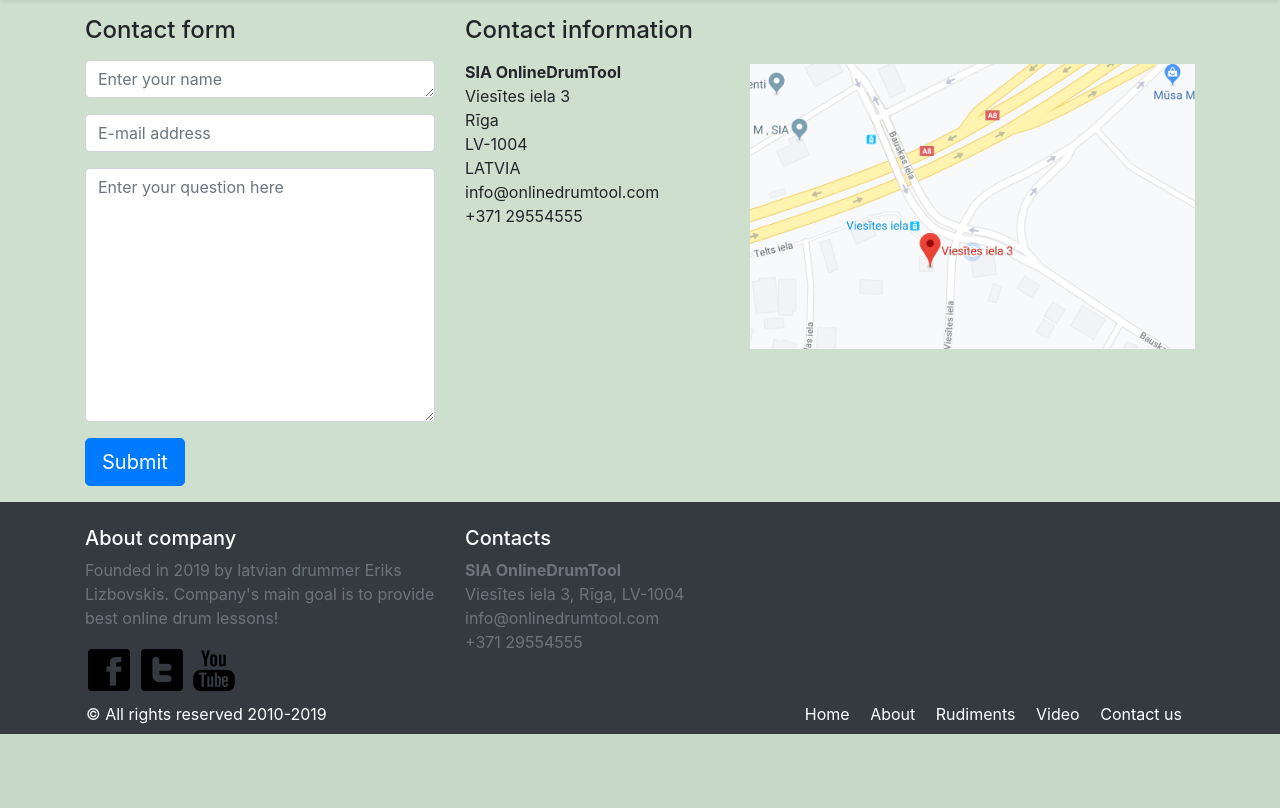
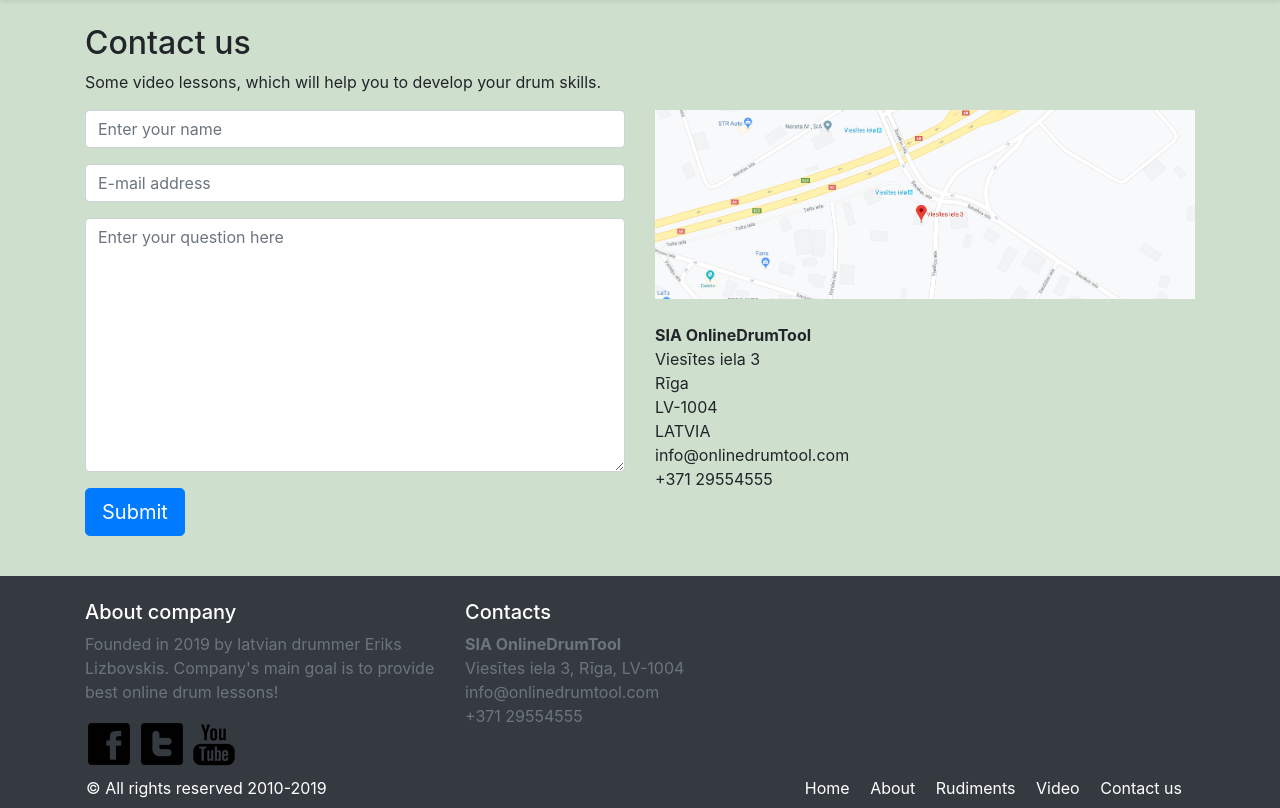
Before and after one commit to eriksdrummer/drum-web, a PHP site: page /contact.html in a window 1280 px wide. Shown: the part 111-919 px from the top of the page. Before the commit the page ends 845 px from the top, so only its background shows below. Run offline with PHP 8.4, Linux system fonts and the light colour scheme.

Commit message:
styles improvement

```diff
--- a/about.html
+++ b/about.html
@@ -29,8 +29,9 @@
             </div>
         </nav>
     </header>
-    <section class="container">
-        <h4 class="my-4">About the author</h4>
+    <section class="container my-4">
+        <h2>About the author</h2>
+        <p>Some video lessons, which will help you to develop your drum skills. </p>
         <div class="row">
             <div class="col-md-5">
                 <img class="mb-2" src="img/author.jpg" width="100%" height="300px" />
--- a/contact.html
+++ b/contact.html
@@ -29,30 +29,28 @@
             </div>
         </nav>
     </header>
-    <main role="main" class="flex-shrink-0">
-        <section class="container">
-            <div class="row">
-                <div class="col-md-4">
-                    <h4 class="my-3">Contact form</h4>
+    <section class="container content mt-4">
+        <h2>Contact us</h2>
+        <p>Some video lessons, which will help you to develop your drum skills. </p>
+        <div class="row mb-3">
+            <div class="col-md-6 mb-4">
                 <form>
                     <div class="form-group">
-                            <textarea class="form-control" id="exampleFormControlTextarea1" rows="1"
-                                placeholder="Enter your name"></textarea>
+                        <input type="text" name="name" class="form-control" placeholder="Enter your name"></textarea>
                     </div>
                     <div class="form-group">
-                            <input type="email" class="form-control" id="exampleFormControlInput1"
-                                placeholder="E-mail address">
+                        <input type="email" name="email" class="form-control" placeholder="E-mail address">
                     </div>
                     <div class="form-group">
-                            <textarea class="form-control" id="exampleFormControlTextarea1" rows="10"
+                        <textarea class="form-control" name="message" rows="10"
                             placeholder="Enter your question here"></textarea>
                     </div>
                 </form>
-                    <button class="btn btn-lg btn-primary mb-3" type="submit">Submit</button>
+                <button class="btn btn-lg btn-primary" type="submit">Submit</button>
             </div>
-                <div class="col-md-3">
-                    <h4 class="my-3">Contact information</h4>
-                    <ul class="list-unstyled text-small">
+            <div class="col-md-6">
+                <img src="img/google_maps1.png" class="mb-4" width="100%" />
+                <ul class="list-unstyled text-small mb-4">
                     <li class="font-weight-bold">SIA OnlineDrumTool</li>
                     <li>Viesītes iela 3</li>
                     <li>Rīga</li>
@@ -62,12 +60,8 @@
                     <li>+371 29554555</li>
                 </ul>
             </div>
-                <div class="col-md-5" style="margin-top: 4rem;">
-                    <img src="img/google_maps.png" width="100%" />
-                </div>
         </div>
     </section>
-    </main>
 
     <footer class="pt-4 pt-md-4 bg-dark footer mt-auto">
         <div class="container">
--- /dev/null
+++ b/index.php
@@ -0,0 +1 @@
+<?php header( 'Location: /index.html' ) ;  ?>
--- a/styles/styles.css
+++ b/styles/styles.css
@@ -37,4 +37,10 @@ body {
 .card-deck-footer .card-footer {
   background-color: white;
 }
-.col-lg-4 {padding: 0;}
+.col-lg-4 {
+  padding: 0;
+}
+
+.content {
+  min-height: calc(100vh - 367px);
+}
--- a/video.html
+++ b/video.html
@@ -29,7 +29,7 @@
             </div>
         </nav>
     </header>
-    <section class="container mt-4">
+    <section class="container my-4">
         <h2>Video Lessons</h2>
         <p>Some video lessons, which will help you to develop your drum skills. </p>
         <div class="card-deck card-deck-footer">
```
Also changed, not shown: rudiments.html (+7 -5 lines), styles/signin.css (+11 -7 lines), subscribe.html (+9 -15 lines), img/google_maps1.png (added). Lines whose indentation alone changed are shown as unchanged.
